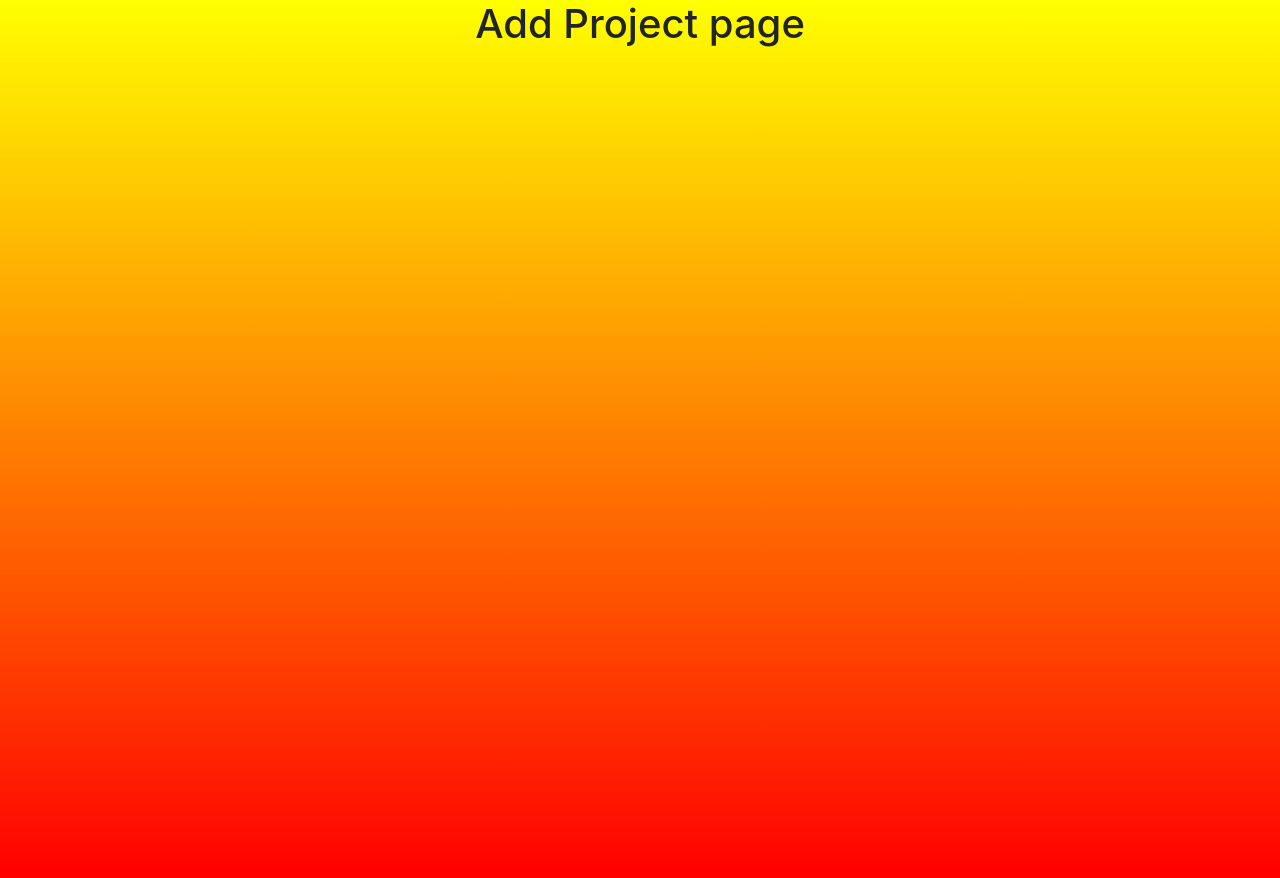
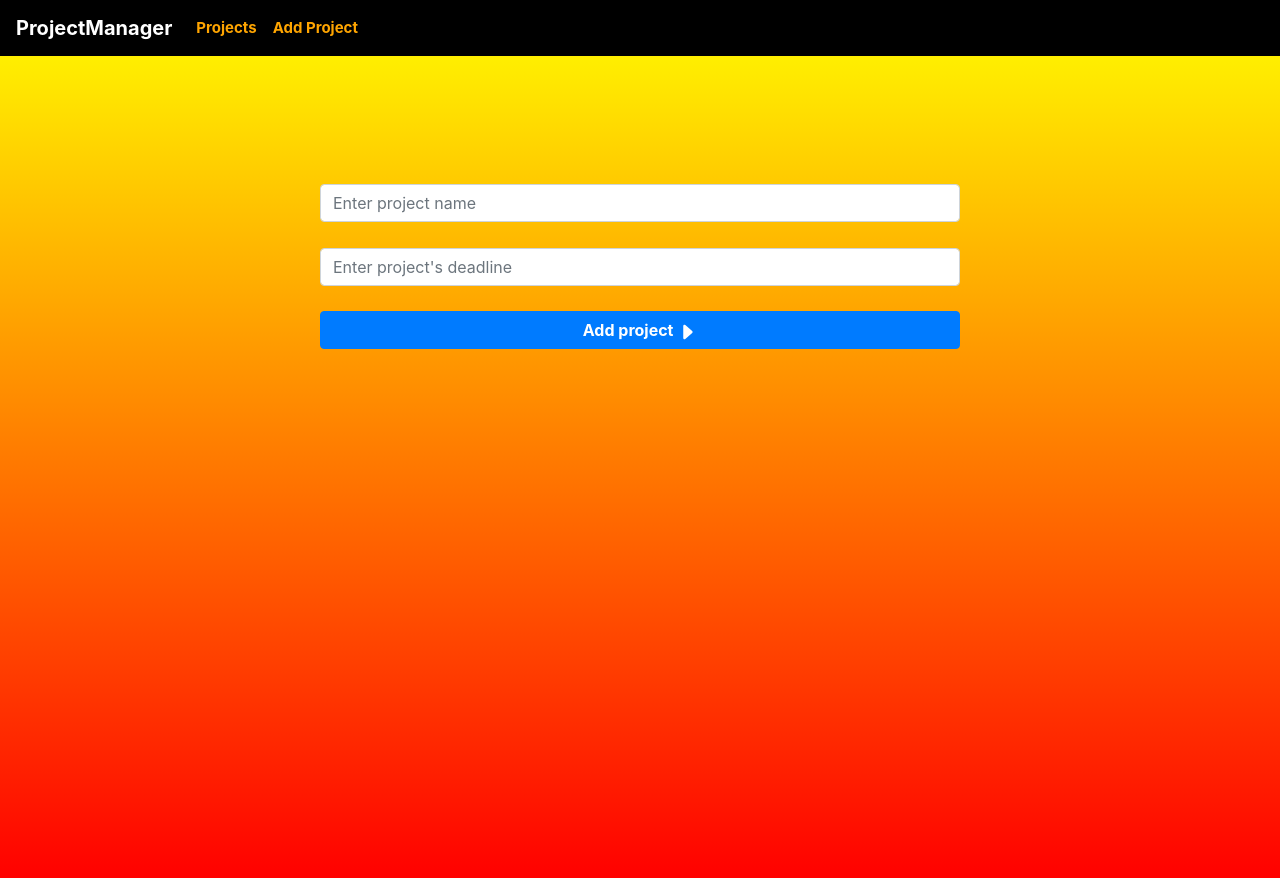
Before and after one commit to MartinYordanov374/ProjectManager, a React (Create React App) app: page /Add in a window 1280 px wide. Built offline with nearby package versions, Linux system fonts and the light colour scheme.

Commit message:
Added forms and controls to the addproject page as well as styling for it

```diff
--- a/src/Components/FrontEnd/Components/AddProject.js
+++ b/src/Components/FrontEnd/Components/AddProject.js
@@ -1,9 +1,19 @@
 import React from 'react'
-
+import NavbarComponents from './Navbar'
+import {FormControl, Button} from 'react-bootstrap'
+import 'bootstrap/dist/css/bootstrap.min.css';
+import Navbar from './Navbar'
+import '../SCSS/addProjectStyling.css'
+import {BsCaretRightFill} from 'react-icons/bs'
 function AddProject() {
     return (
-        <div>
-            <h1>Add Project page</h1>
+        <div className='formContainer'>
+            <Navbar/>
+            <div className='formHolder'>
+                <FormControl className='addProjectNameForm' placeholder='Enter project name'/>
+                <FormControl className='addProjectDeadlineForm' placeholder="Enter project's deadline"/>
+                <Button className='addProjectButton'><strong>Add project <BsCaretRightFill size={20}/></strong></Button>
+            </div>
         </div>
     )
 }
--- a/src/Components/FrontEnd/Components/Navbar.js
+++ b/src/Components/FrontEnd/Components/Navbar.js
@@ -9,6 +9,11 @@ function NavbarComponent() {
                     ProjectManager
                 </NavbarBrand>
                 <Nav>
+                <Nav.Link href='/projects'>
+                        <Nav.Item className='navbarLink'>
+                           Projects
+                        </Nav.Item>
+                    </Nav.Link>
                     <Nav.Link href='/Add'>
                         <Nav.Item className='navbarLink'>
                             Add Project
--- a/src/Components/FrontEnd/Components/Projects.js
+++ b/src/Components/FrontEnd/Components/Projects.js
@@ -5,14 +5,20 @@ import {Container} from 'react-bootstrap'
 import 'bootstrap/dist/css/bootstrap.min.css';
 import {BsFillFolderFill, BsTrash, BsCheckBox} from 'react-icons/bs'
 function Projects() {
+    const markProjectAsFinished=()=>{
+        alert('finished')
+    }
+    const deleteProject=()=>{
+        alert('deleted')
+    }
     return (
         <div className='projectsPageContainer'>
             <NavbarComponents/>
             <div className='projectsListContainer col-sm-12 col-md-12 col-lg-12'>
                 <div className='projectContainer'>
                     <BsFillFolderFill className='projectIcon' size={100}/>
-                    <BsTrash className='deleteProjectIcon' size={30}/>
-                    <BsCheckBox className='projectFinishedIcon' size={30}/>
+                    <BsTrash className='deleteProjectIcon' size={30} onClick={()=>deleteProject()}/>
+                    <BsCheckBox className='projectFinishedIcon' size={30} onClick={()=>markProjectAsFinished()}/>
                     <p>Project</p>
                     <p>Project Due: date</p>
                 </div>
--- /dev/null
+++ b/src/Components/FrontEnd/SCSS/addProjectStyling.css
@@ -0,0 +1,23 @@
+.formContainer .formHolder {
+  margin-top: 10%;
+}
+
+.formContainer .formHolder .addProjectNameForm {
+  width: 50%;
+  margin-left: 25%;
+  margin-top: 2%;
+}
+
+.formContainer .formHolder .addProjectDeadlineForm {
+  width: 50%;
+  margin-left: 25%;
+  margin-top: 2%;
+}
+
+.formContainer .formHolder .addProjectButton {
+  margin-right: 25%;
+  width: 50%;
+  margin-left: 25%;
+  margin-top: 2%;
+}
+/*# sourceMappingURL=addProjectStyling.css.map */
--- /dev/null
+++ b/src/Components/FrontEnd/SCSS/addProjectStyling.scss
@@ -0,0 +1,22 @@
+@mixin formsDesign(){
+    width: 50%;
+    margin-left: 25%;
+    margin-top: 2%;
+}
+.formContainer{
+
+    .formHolder{
+        margin-top: 10%;
+        .addProjectNameForm{
+            @include formsDesign()
+        }
+        .addProjectDeadlineForm{
+            @include formsDesign()
+
+        }
+        .addProjectButton{
+            margin-right: 25%;
+            @include formsDesign()
+        }
+    }
+}
```
Also changed, not shown: 1 other file (tests, documents, lock files or other folders).
